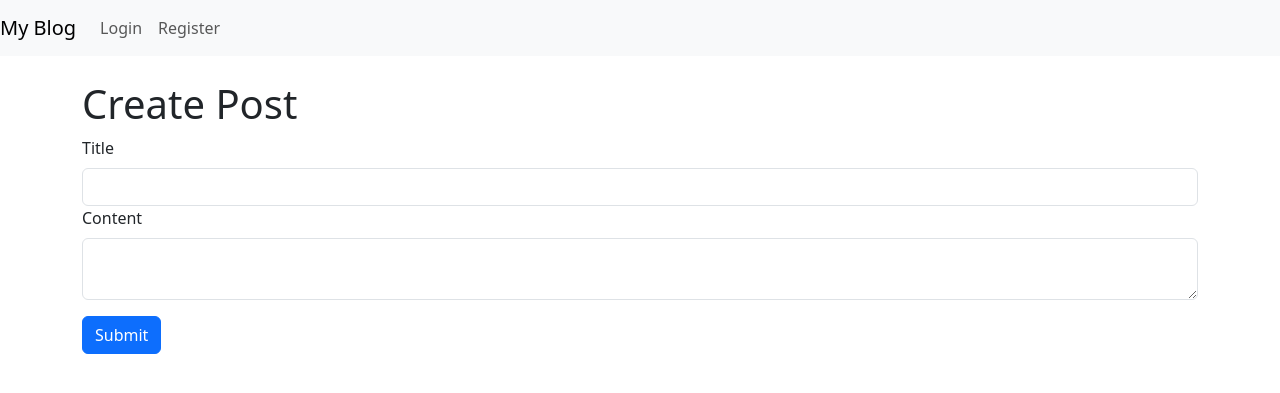
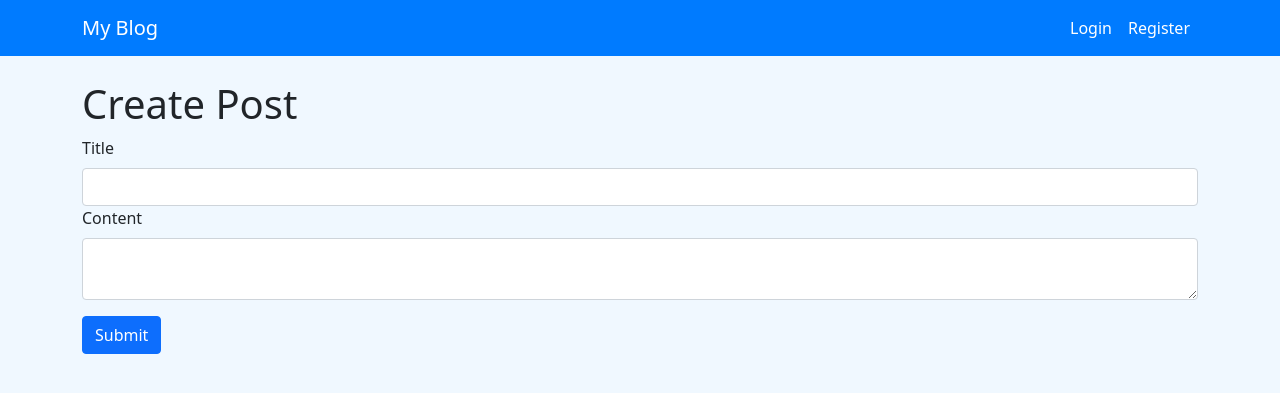
Before and after one commit to kwenz83/my_blog, a Flask app: template app/templates/create_post.html in a window 1280 px wide. Shown: the top 393 px of the page. Run offline with Flask 3, Linux system fonts and the light colour scheme; the template is opened without the code that fills it, so the values that code supplies are empty, except form fields; form fields are guessed from the names that the template uses; some libraries are stand-ins or nearby versions.

Commit message:
add blue style

```diff
--- a/app/templates/base.html
+++ b/app/templates/base.html
@@ -4,13 +4,38 @@
     <meta charset="UTF-8">
     <meta name="viewport" content="width=device-width, initial-scale=1.0">
     <title>My Blog</title>
-    <link rel="stylesheet" href="{{ url_for('static', filename='css/bootstrap.min.css') }}">
+    <link rel="stylesheet" href="{{ url_for('static', filename='css/styles.css') }}">
+    <!-- 使用国内 CDN 引入 Bootstrap -->
+    <link href="https://cdn.bootcdn.net/ajax/libs/bootstrap/5.1.3/css/bootstrap.min.css" rel="stylesheet">
+    <style>
+        body {
+            background-color: #f0f8ff;  /* 浅蓝色背景 */
+        }
+        .navbar {
+            background-color: #007bff;  /* 蓝色导航栏 */
+        }
+        .navbar-brand, .nav-link {
+            color: white !important;  /* 白色文字 */
+        }
+        .card {
+            border: 1px solid #007bff;  /* 蓝色边框 */
+        }
+        .card-title {
+            color: #007bff;  /* 蓝色标题 */
+            font-size: 24px;
+            font-weight: bold;
+        }
+        .card-text {
+            color: #333;  /* 正文颜色 */
+        }
+    </style>
 </head>
 <body>
-    <nav class="navbar navbar-expand-lg navbar-light bg-light">
+    <nav class="navbar navbar-expand-lg navbar-light">
+        <div class="container">
             <a class="navbar-brand" href="{{ url_for('index') }}">My Blog</a>
             <div class="collapse navbar-collapse">
-            <ul class="navbar-nav ml-auto">
+                <ul class="navbar-nav ms-auto">
                     {% if current_user.is_authenticated %}
                         <li class="nav-item">
                             <a class="nav-link" href="{{ url_for('create_post') }}">New Post</a>
@@ -28,6 +53,7 @@
                     {% endif %}
                 </ul>
             </div>
+        </div>
     </nav>
     <div class="container mt-4">
         {% with messages = get_flashed_messages() %}
@@ -39,5 +65,7 @@
         {% endwith %}
         {% block content %}{% endblock %}
     </div>
+    <!-- 使用国内 CDN 引入 Bootstrap JS -->
+    <script src="https://cdn.bootcdn.net/ajax/libs/bootstrap/5.1.3/js/bootstrap.bundle.min.js"></script>
 </body>
 </html>
--- a/app/templates/create_post.html
+++ b/app/templates/create_post.html
@@ -10,10 +10,22 @@
         </div>
         <div class="form-group">
             {{ form.content.label(class="form-label") }}
-            {{ form.content(class="form-control") }}
+            {{ form.content(class="form-control", id="content") }}
         </div>
         <div class="form-group mt-3">
             {{ form.submit(class="btn btn-primary") }}
         </div>
     </form>
+
+    <!-- 使用国内 CDN 引入 TinyMCE -->
+    <script src="https://cdn.bootcdn.net/ajax/libs/tinymce/6.7.0/tinymce.min.js"></script>
+    <script>
+        tinymce.init({
+            selector: '#content',  // 绑定到 content 文本框
+            plugins: 'advlist autolink lists link image charmap print preview anchor',
+            toolbar: 'undo redo | formatselect | bold italic underline | alignleft aligncenter alignright | bullist numlist outdent indent | link image',
+            menubar: false,
+            height: 300,
+        });
+    </script>
 {% endblock %}
--- a/app/templates/index.html
+++ b/app/templates/index.html
@@ -5,8 +5,8 @@
     {% for post in posts %}
         <div class="card mb-3">
             <div class="card-body">
-                <h5 class="card-title">{{ post.title }}</h5>
-                <p class="card-text">{{ post.content }}</p>
+                <h2 class="card-title">{{ post.title }}</h2>
+                <p class="card-text">{{ post.content | safe }}</p>  <!-- 使用 safe 过滤器渲染 HTML -->
                 <a href="{{ url_for('post', post_id=post.id) }}" class="btn btn-primary">Read More</a>
             </div>
         </div>
```
Also changed, not shown: static/css/style.css (+10 -5 lines), app.db. Lines whose indentation alone changed are shown as unchanged.
